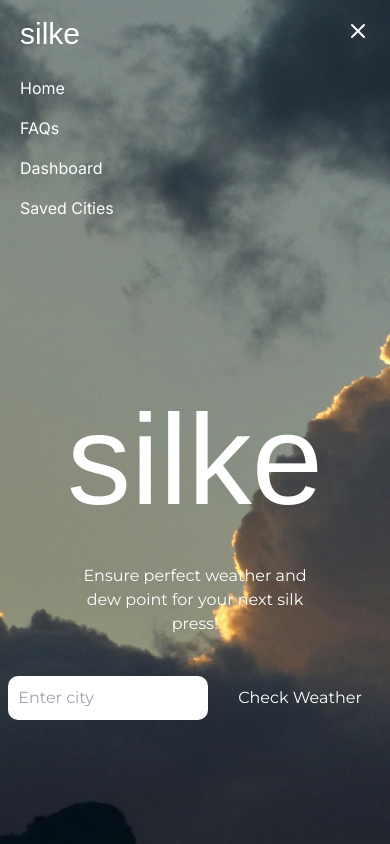
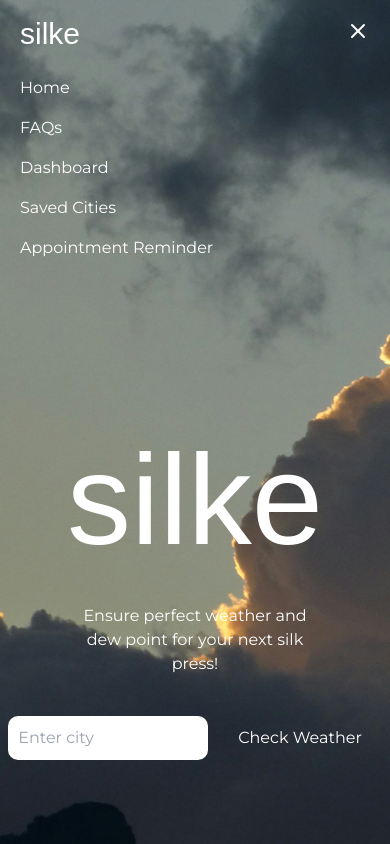
Before and after one commit to LeanneCodes/silke, a Next.js app: page / in a window 390 px wide. Both pictures are taken after a click on the button 358 px from the left and 31 px from the top of the page. Shown: the top 844 px of the page. Built offline with nearby package versions, Linux system fonts and the light colour scheme; a web font is replaced by a local one.

Commit message:
add navbar item to mobile

```diff
--- a/app/components/Navbar.tsx
+++ b/app/components/Navbar.tsx
@@ -36,11 +36,12 @@ const Navbar = () => {
         </div>
       </div>
       {isOpen && (
-        <div className='md:hidden bg-primary text-white'>
-          <Link href="/" className='block px-5 py-2 hover:text-mustard' onClick={toggleMenu}>Home</Link>
-          <Link href="/faqs" className='block px-5 py-2 hover:text-mustard' onClick={toggleMenu}>FAQs</Link>
-          <Link href="/dashboard" className='block px-5 py-2 hover:text-mustard' onClick={toggleMenu}>Dashboard</Link>
-          <Link href="/saved-cities" className='block px-5 py-2 hover:text-mustard' onClick={toggleMenu}>Saved Cities</Link>
+        <div className='md:hidden text-white'>
+          <Link href="/" className='block px-5 py-2 font-montserrat hover:text-mustard' onClick={toggleMenu}>Home</Link>
+          <Link href="/faqs" className='block px-5 py-2 font-montserrat hover:text-mustard' onClick={toggleMenu}>FAQs</Link>
+          <Link href="/dashboard" className='block px-5 py-2 font-montserrat hover:text-mustard' onClick={toggleMenu}>Dashboard</Link>
+          <Link href="/saved-cities" className='block px-5 py-2 font-montserrat hover:text-mustard' onClick={toggleMenu}>Saved Cities</Link>
+          <Link href="/reminder" className='block px-5 py-2 font-montserrat hover:text-mustard'>Appointment Reminder</Link>
         </div>
       )}
     </nav>
```
